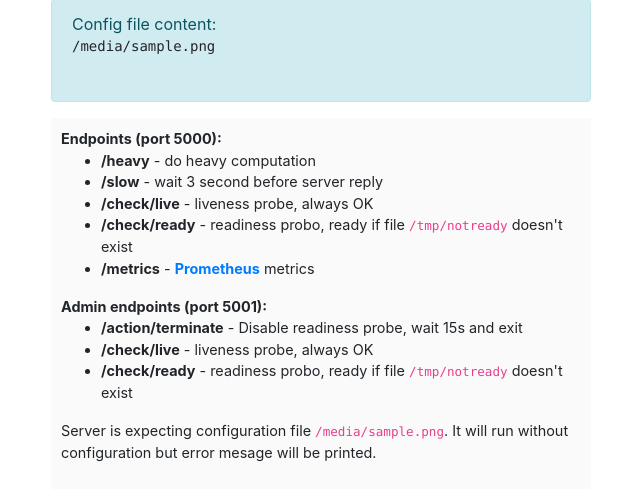
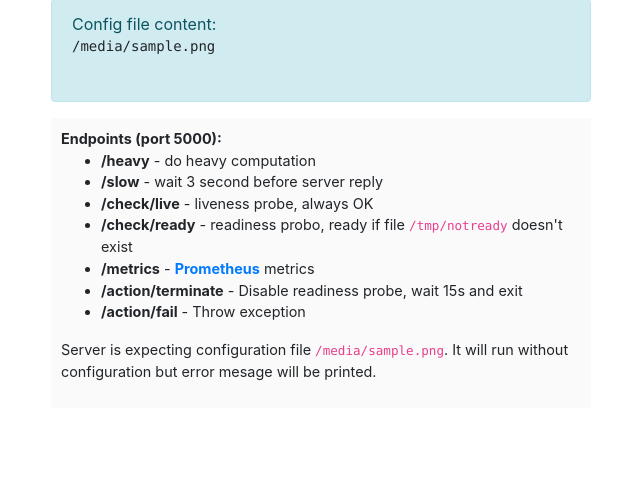
Before and after one commit to prgcont/pycont-demo, a Flask app: template app/kad/templates/index.html in a window 1280 px wide. Shown: the part 275-776 px from the top of the page, without its empty margins (34-674 px from the left). Run offline with Flask 2, Linux system fonts and the light colour scheme; the template is opened without the code that fills it: most values are stand-ins (such as "Sample title", 1, 10 or a date in 2020); parts of the project's set-up code (start-up, migrations or seed data) failed here and were passed over; some libraries are stand-ins or nearby versions.

Commit message:
add /action/fail and log to file

```diff
--- a/app/kad/middleware.py
+++ b/app/kad/middleware.py
@@ -5,7 +5,6 @@ from prometheus_client import Histogram
 import time
 
 # Prometheus metrics
-)
 REQUEST_LATENCY = Histogram(
     'request_latency',
     'HTTP Request latency',
--- a/app/kad/server.py
+++ b/app/kad/server.py
@@ -1,13 +1,21 @@
+from .middleware import setup_metrics
+from flask import Flask
+from flask import make_response
+from flask import render_template
+from flask import request
+from logging.config import dictConfig
+from logging.handlers import RotatingFileHandler
+from prometheus_client import CollectorRegistry
+from prometheus_client import CONTENT_TYPE_LATEST
+from prometheus_client import generate_latest
+from prometheus_client import multiprocess
+from redis import Redis
+from redis.exceptions import ConnectionError
+
+import logging
+import math
 import os
 import time
-import math
-
-from flask import Flask, render_template, make_response, request
-from redis import Redis
-from redis.exceptions import ConnectionError
-from prometheus_client import generate_latest, CollectorRegistry, multiprocess, CONTENT_TYPE_LATEST
-
-from .middleware import setup_metrics
 
 redis_server = os.environ.get('REDIS_SERVER', 'localhost')
 config_file = os.environ.get('CONFIG_FILE', '/etc/kad/config.yml')
@@ -85,6 +93,14 @@ def shutdown():
     shutdown_server()
     return 'Server shutting down...'
 
+@app.route('/action/fail')
+def fail():
+    raise Exception('Testing exception')
+
+    return ''
+
+
+
 
 @app.route('/metrics')
 def metrics():
@@ -101,4 +117,7 @@ def metrics():
 
 
 def run():
+    # setup logging
+    logging.basicConfig(filename='/tmp/app.log', level=logging.DEBUG)
+
     app.run(host="0.0.0.0", debug=True)
--- a/app/kad/templates/index.html
+++ b/app/kad/templates/index.html
@@ -67,13 +67,8 @@ div.doc {
 	<li><a>/check/live</a> - liveness probe, always OK</li>
 	<li><a>/check/ready</a> - readiness probo, ready if file <code>/tmp/notready</code> doesn't exist</li>
 	<li><a>/metrics</a> - <a href="https://prometheus.io/">Prometheus</a> metrics</li>
-</ul>
-
-<b>Admin endpoints (port 5001):</b>
-<ul>
 	<li><a>/action/terminate</a> - Disable readiness probe, wait 15s and exit</li>
-	<li><a>/check/live</a> - liveness probe, always OK</li>
-	<li><a>/check/ready</a> - readiness probo, ready if file <code>/tmp/notready</code> doesn't exist</li>
+	<li><a>/action/fail</a> - Throw exception</li>
 </ul>
 
 <p>
```
